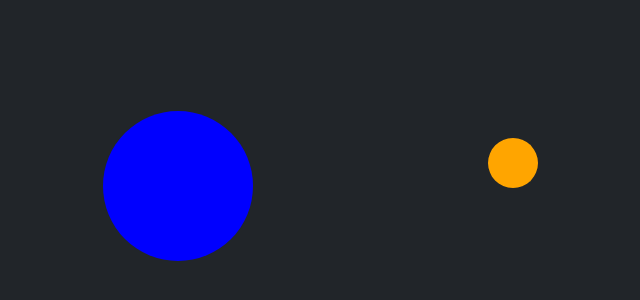
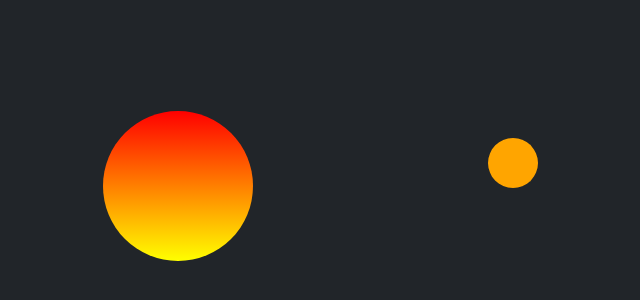
Before and after one commit to Ashutosh741/rotating-sun_around-planet, a plain HTML site: page index.html in a window 1280 px wide. Shown: the part 214-514 px from the top of the page, without its empty margins (462-1102 px from the left). Drawn offline with nearby package versions, Linux system fonts and the light colour scheme.

Commit message:
Update style.css

```diff
--- a/style.css
+++ b/style.css
@@ -8,7 +8,7 @@
  width: 150px;
  height: 150px;
  border-radius: 50%;
- background-color: blue;
+ background-image: linear-gradient(red, yellow);
  margin: auto;
  display: flex;
  /* justify-content: center; */
```
